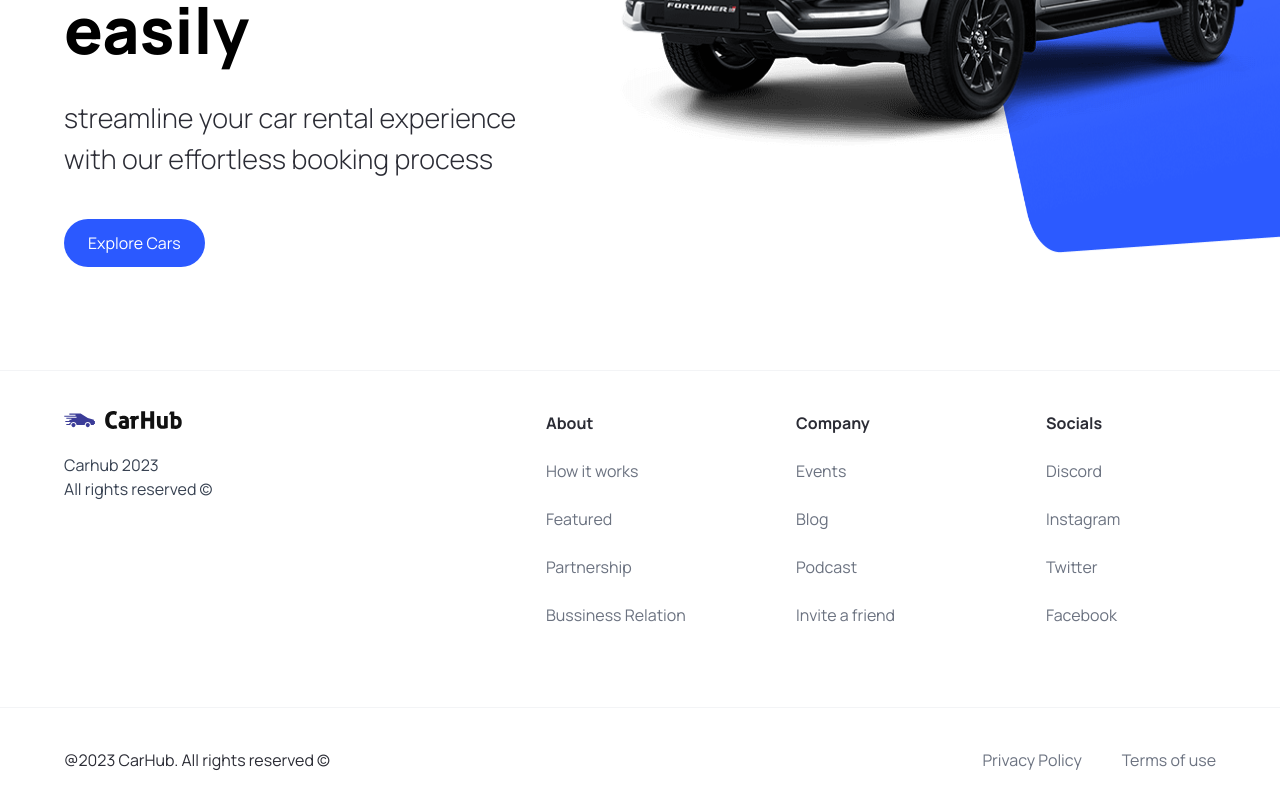
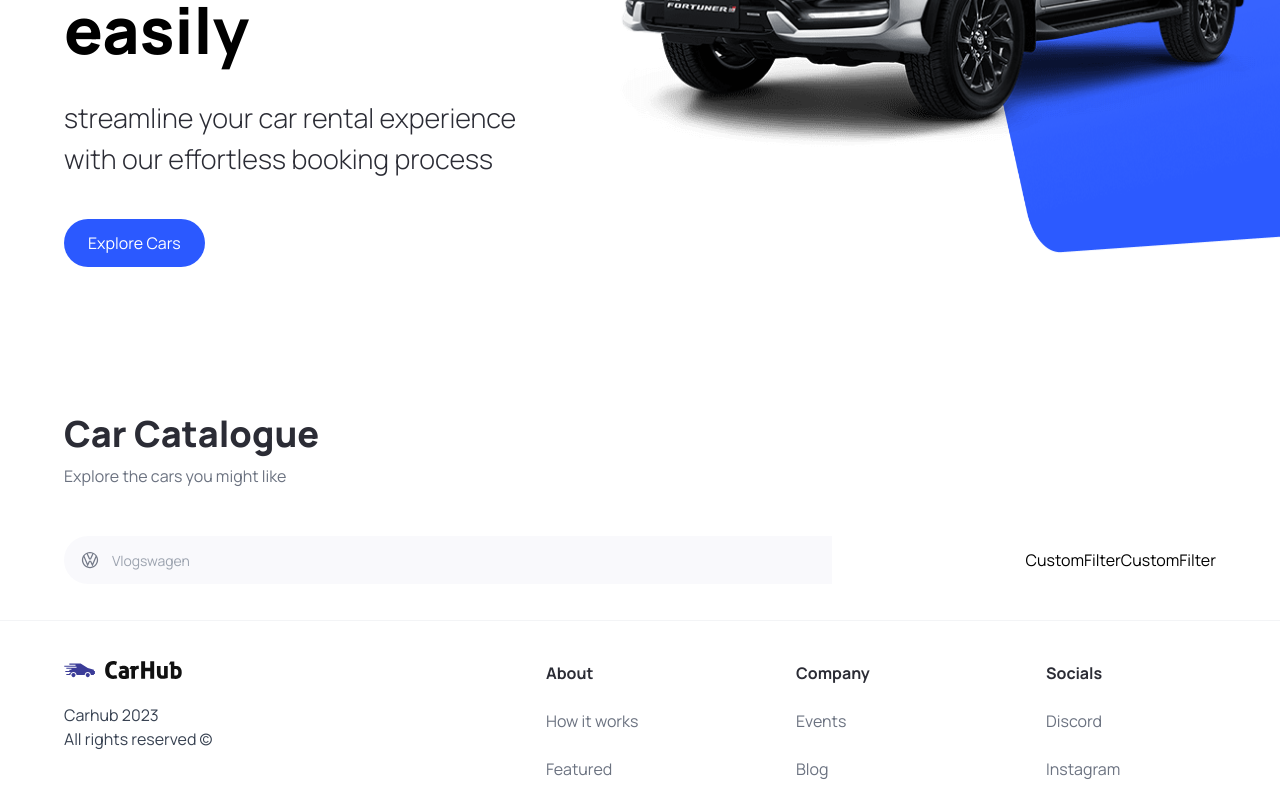
Before and after one commit to IbrahimShaheen103/car-app, a Next.js app: page / in a window 1280 px wide. Shown: the part 450-1247 px from the top of the page. Built offline with nearby package versions, Linux system fonts and the light colour scheme.

Commit message:
Added SearchBar and CustomFilter components to app/page.tsx, and added SearchManufacturer component to components/index.ts. Also added @headlessui/react to package.json and package-lock.json.

```diff
--- a/app/page.tsx
+++ b/app/page.tsx
@@ -1,9 +1,22 @@
-import { Hero } from "@/components";
+import { CustomFilter, Hero, SearchBar } from "@/components";
 
 export default function Home() {
   return (
     <main className="overflow-hidden">
       <Hero />
+      <div className="mt-12 padding-x padding-y max-width" id="discover">
+        <div className="home__text-container">
+          <h1 className="text-4xl font-extrabold"> Car Catalogue</h1>
+          <p className="text-gray-500">Explore the cars you might like</p>
+        </div>
+        <div className="home__filters">
+          <SearchBar />
+          <div className="home__filter-container ">
+            <CustomFilter title="fuel" />
+            <CustomFilter title="Year" />
+          </div>
+        </div>
+      </div>
     </main>
   );
 }
--- /dev/null
+++ b/components/CustomFilter.tsx
@@ -0,0 +1,5 @@
+const CustomFilter = () => {
+  return <>CustomFilter</>;
+};
+
+export default CustomFilter;
--- /dev/null
+++ b/components/SearchBar.tsx
@@ -0,0 +1,19 @@
+"use client";
+
+import { SearchManufacturer } from ".";
+import { useState } from "react";
+
+const SearchBar = () => {
+  const [manufacturer, setManufacturer] = useState("");
+  const handleSearch = (): void => {};
+  return (
+    <form className="searchbar" onSubmit={handleSearch}>
+      <SearchManufacturer
+        manufacturer={manufacturer}
+        setManufacturer={setManufacturer}
+      />
+    </form>
+  );
+};
+
+export default SearchBar;
--- /dev/null
+++ b/components/SearchManufacturer.tsx
@@ -0,0 +1,86 @@
+"use client";
+import { SearchManufacturerProps } from "@/types";
+import { Combobox, Transition } from "@headlessui/react";
+import Image from "next/image";
+import { useState, Fragment } from "react";
+import { manufacturers } from "@/constants";
+const SearchManufacturer = ({
+  manufacturer,
+  setManufacturer,
+}: SearchManufacturerProps) => {
+  const [query, setQuery] = useState("");
+  const filteredManufactures =
+    query === ""
+      ? manufacturers
+      : manufacturers.filter((item) =>
+          item
+            .toLowerCase()
+            .replace(/\s+/g, "")
+            .includes(query.toLowerCase().replace(/\s+/g, ""))
+        );
+  return (
+    <div className="search-manufacturer">
+      <Combobox value={manufacturer} onChange={setManufacturer}>
+        <div className="relative w-full">
+          <Combobox.Button className="absolute top-[14px]">
+            <Image
+              src="/car-logo.svg"
+              width={20}
+              height={20}
+              className="ml-4"
+              alt="carLogo"
+            />
+          </Combobox.Button>
+          <Combobox.Input
+            className="search-manufacturer__input"
+            placeholder="Vlogswagen"
+            displayValue={(manufacturer: string) => manufacturer}
+            onChange={(e) => setQuery(e.target.value)}
+          />
+          <Transition
+            as={Fragment}
+            leave="transition ease in duration-100"
+            leaveFrom="opacity-100"
+            leaveTo="opacity-0"
+            afterLeave={() => setQuery("")}
+          >
+            <Combobox.Options>
+              {filteredManufactures.map((item) => (
+                <Combobox.Option
+                  key={item}
+                  className={({ active }) =>
+                    `relative search-manufacturer__option ${
+                      active ? "bg-primary-blue text-white" : "text-gray-900"
+                    }`
+                  }
+                  value={item}
+                >
+                  {({ selected, active }) => (
+                    <>
+                      <span
+                        className={`block truncate ${
+                          selected ? "font-medium" : "font-normal"
+                        }`}
+                      >
+                        {item}
+                      </span>
+                      {selected ? (
+                        <span
+                          className={`absolute inset-y-0 left-0 flex items-center pl-3 ${
+                            active ? "text-white" : "text-teal-600"
+                          }`}
+                        ></span>
+                      ) : null}
+                    </>
+                  )}
+                </Combobox.Option>
+              ))}
+            </Combobox.Options>
+          </Transition>
+        </div>
+      </Combobox>
+    </div>
+  );
+};
+
+export default SearchManufacturer;
--- a/components/index.ts
+++ b/components/index.ts
@@ -2,4 +2,15 @@
 import CustomButton from "./CustomButton";
 import Navbar from "./Navbar";
 import Footer from "./Footer";
-export { Hero, CustomButton, Navbar, Footer };
+import SearchBar from "./SearchBar";
+import CustomFilter from "./CustomFilter";
+import SearchManufacturer from "./SearchManufacturer";
+export {
+  Hero,
+  CustomButton,
+  Navbar,
+  Footer,
+  SearchBar,
+  CustomFilter,
+  SearchManufacturer,
+};
--- a/package.json
+++ b/package.json
@@ -9,6 +9,7 @@
     "lint": "next lint"
   },
   "dependencies": {
+    "@headlessui/react": "^1.7.17",
     "@types/node": "20.5.0",
     "@types/react": "18.2.20",
     "@types/react-dom": "18.2.7",
--- a/types/index.ts
+++ b/types/index.ts
@@ -7,3 +7,8 @@
   btnType?: "button" | "submit";
   disabled?: boolean;
 }
+
+export interface SearchManufacturerProps {
+  manufacturer: string;
+  setManufacturer: (manufacturer: string) => void;
+}
```
Also changed, not shown: 1 other file (tests, documents, lock files or other folders).
